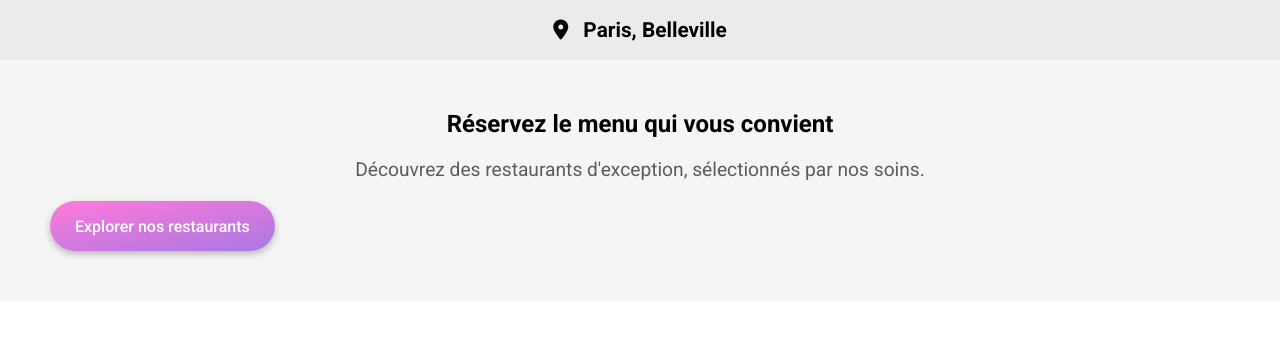
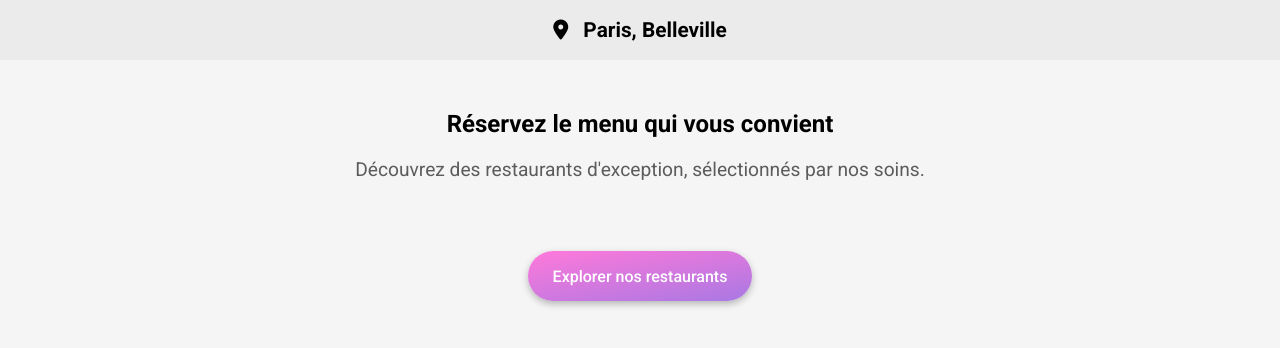
Before and after one commit to JordanB-Dev/Ohmyfood, a website: page index.html in a window 1280 px wide. Shown: the part 82-430 px from the top of the page. Drawn offline with Linux system fonts and the light colour scheme; a web font is replaced by a local one.

Commit message:
fixe HTML buttom presentation

```diff
--- a/index.html
+++ b/index.html
@@ -27,8 +27,9 @@
         <p>
           Découvrez des restaurants d'exception, sélectionnés par nos soins.
         </p>
-
-        <button class="btn btn--explore">Explorer nos restaurants</button>
+        <div class="btn_presentation">
+          <button class="btn btn--explore">Explorer nos restaurants</button>
+        </div>
       </div>
     </section>
 
--- a/sass/pages/_presentation.scss
+++ b/sass/pages/_presentation.scss
@@ -11,9 +11,10 @@
         font-size: 1.2rem;
         color: darken($gray, 60%);
     }
-    a{
-        display: flex;
-        justify-content: center;
-        margin-top: 50px;
-    }
 }
+
+.btn_presentation {
+    display: flex;
+    justify-content: center;
+    margin-top: 50px;
+}
```
Also changed, not shown: assets/css/style.css, 1 other file.
